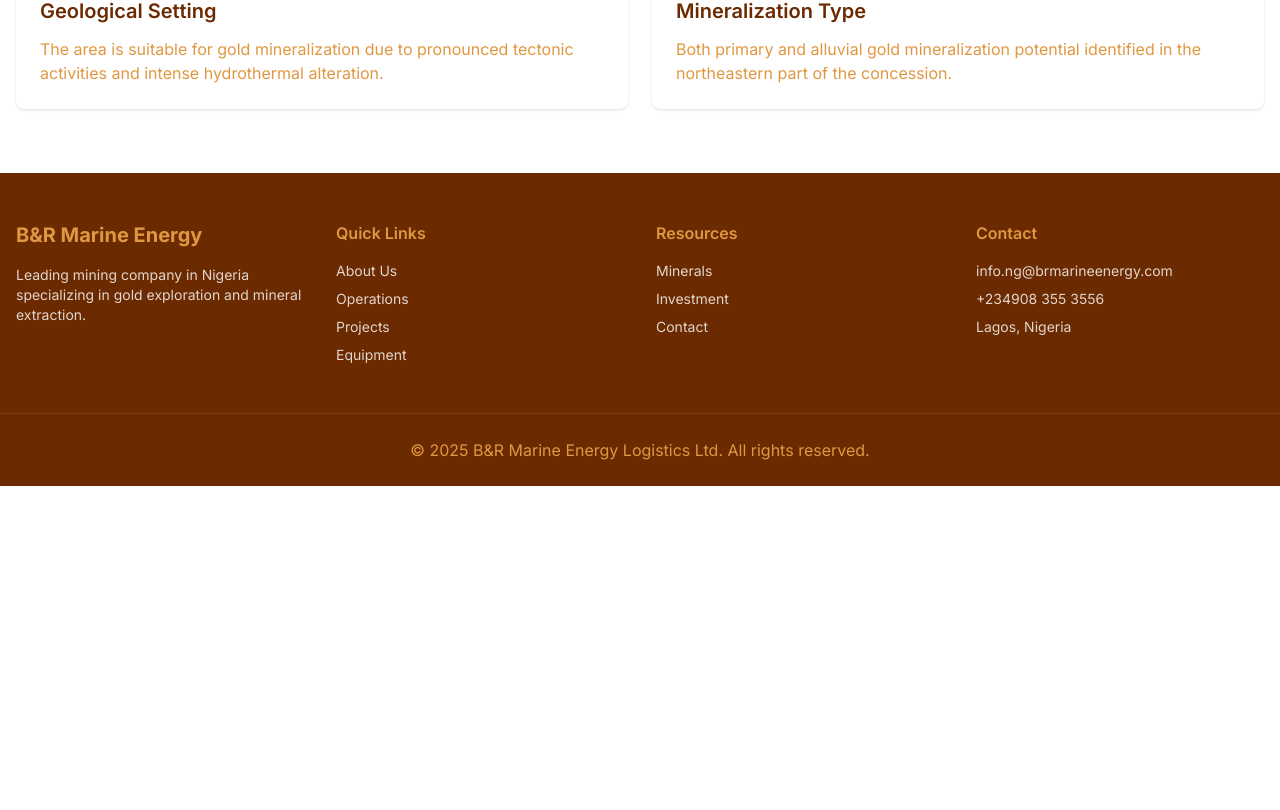
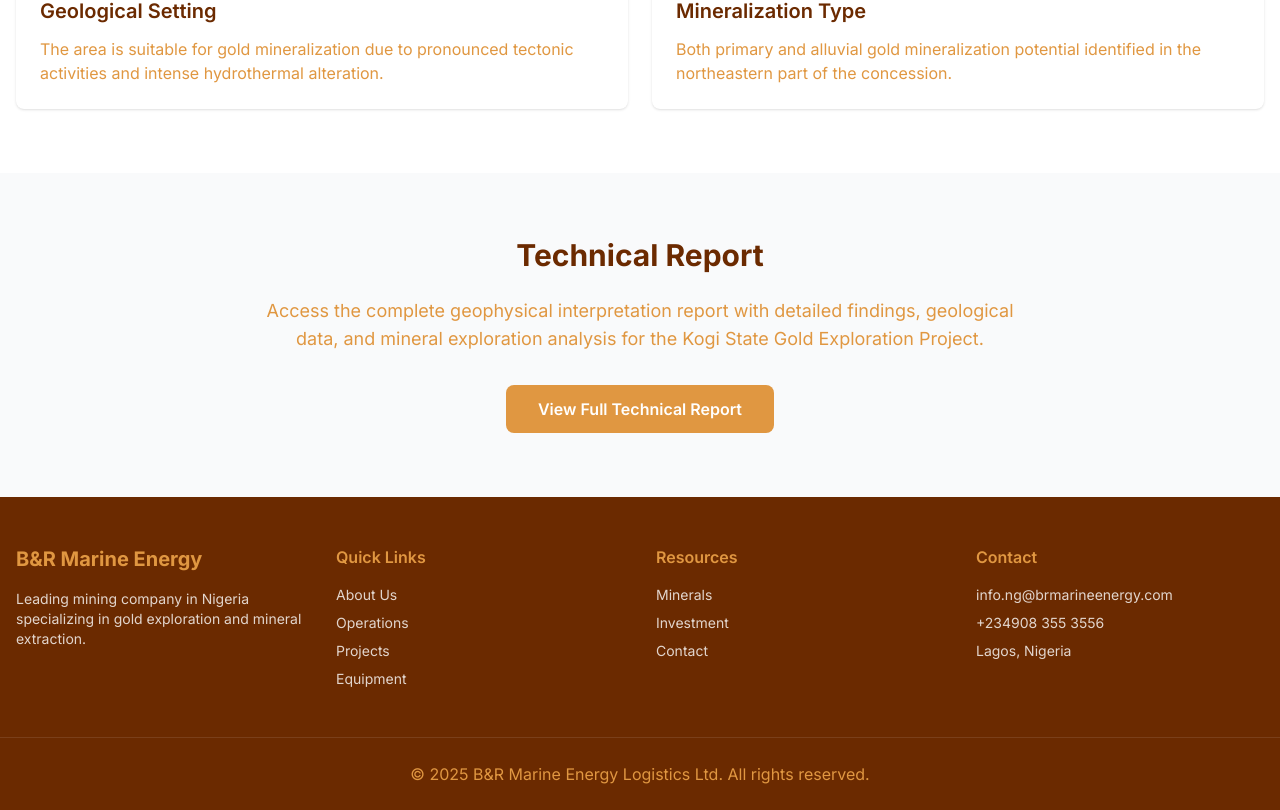
Before and after one commit to AntipasBen23/MARINE, a Next.js app: page /projects/kogi-gold in a window 1280 px wide. Shown: the part 1183-1993 px from the top of the page. Before the commit the page ends 1669 px from the top, so only its background shows below. Built offline with nearby package versions, Linux system fonts and the light colour scheme.

Commit message:
added technical report for kogi state

```diff
--- a/src/app/projects/kogi-gold/page.tsx
+++ b/src/app/projects/kogi-gold/page.tsx
@@ -98,6 +98,29 @@
           </div>
         </div>
       </section>
+
+      {/* Technical Report CTA */}
+      <section className="py-16 bg-gray-50">
+        <div className="container mx-auto px-4">
+          <div className="max-w-3xl mx-auto text-center">
+            <h2 className="text-3xl font-bold mb-6" style={{ color: 'rgb(107, 42, 0)' }}>
+              Technical Report
+            </h2>
+            <p className="text-lg mb-8" style={{ color: 'rgb(224, 151, 65)' }}>
+              Access the complete geophysical interpretation report with detailed findings, geological data, and mineral exploration analysis for the Kogi State Gold Exploration Project.
+            </p>
+            <a
+              href="https://www.notion.so/Kogi-Technical-Report-for-gold-mineralization_Kirri-NE_Koton-Karfi-for-B-R-Marine-Energy-2ac3084ed3958068aaaae2f2c992b8e9?source=copy_link"
+              target="_blank"
+              rel="noopener noreferrer"
+              className="inline-block px-8 py-3 rounded-lg text-white font-semibold hover:opacity-90 transition"
+              style={{ backgroundColor: 'rgb(224, 151, 65)' }}
+            >
+              View Full Technical Report
+            </a>
+          </div>
+        </div>
+      </section>
     </main>
   );
 }
```
